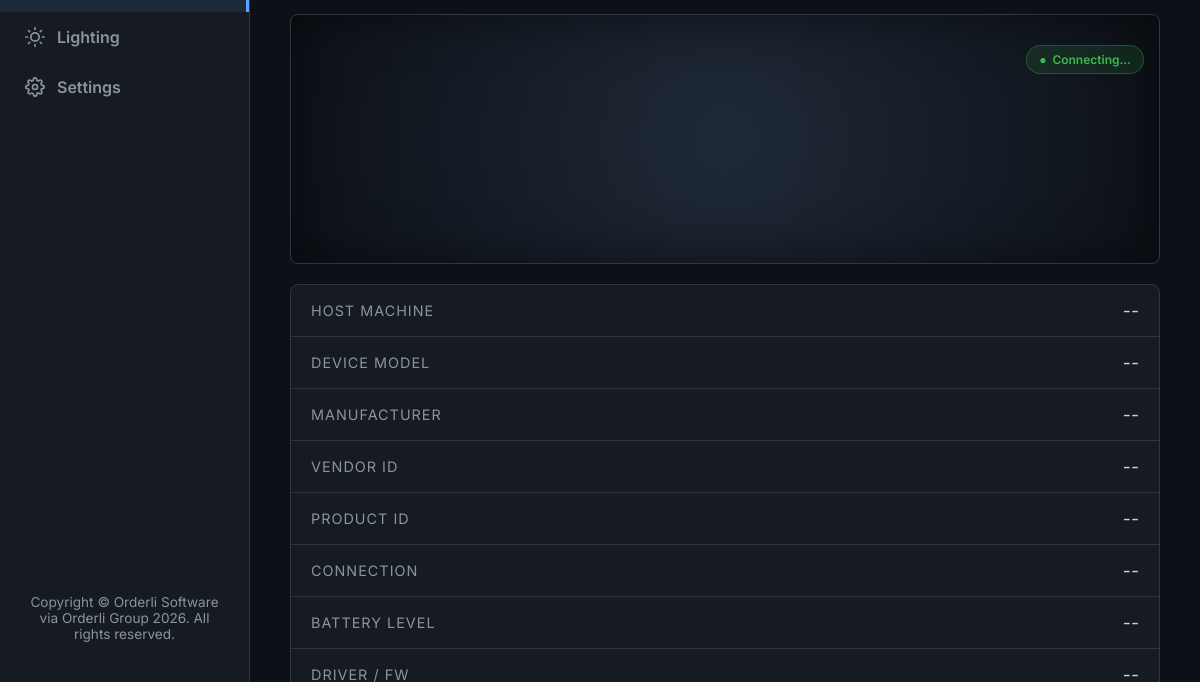
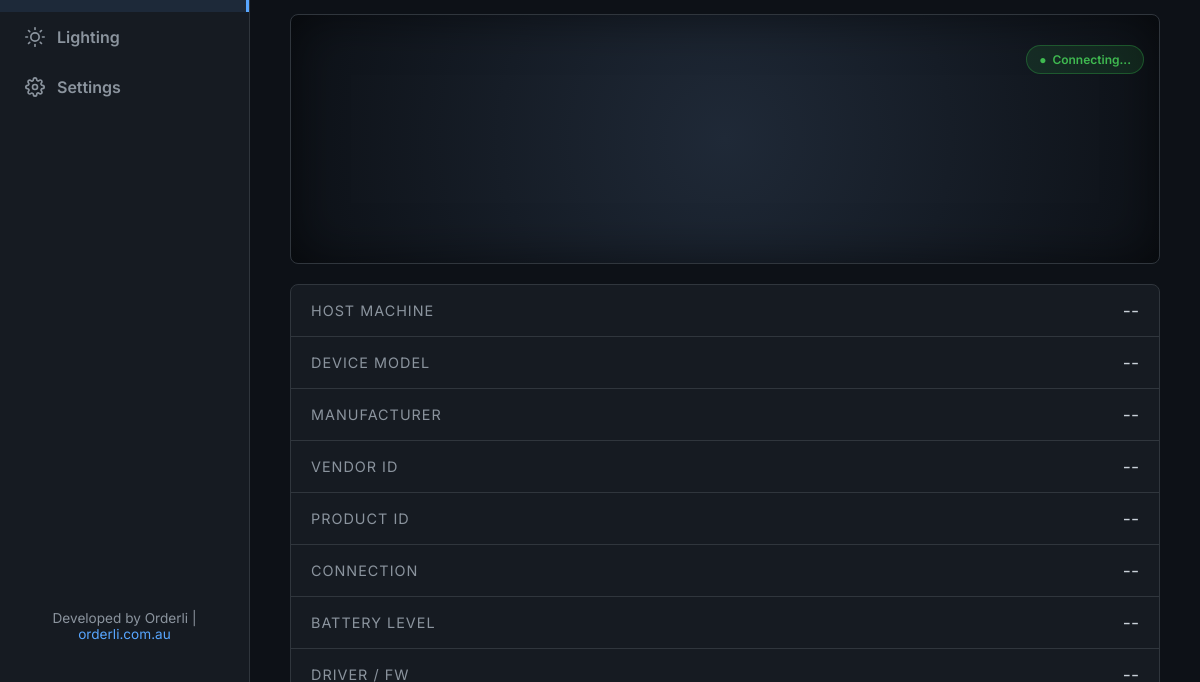
Before and after one commit to OrderliSS/SurfaceProKeyboard, an Electron app: page SurfaceTypeCoverManager.Web/wwwroot/index.html in a window 1200 px wide. Shown: the part 118-800 px from the top of the page. Drawn offline with Linux system fonts and the light colour scheme; no server answers.

Commit message:
Simplify copyright to Orderli (orderli.com.au)

```diff
--- a/SurfaceTypeCoverManager.Web/wwwroot/index.html
+++ b/SurfaceTypeCoverManager.Web/wwwroot/index.html
@@ -351,7 +351,7 @@
         </div>
 
         <div class="footer" style="text-align: center; padding: 20px; color: var(--text-muted); font-size: 0.85rem; margin-top: auto;">
-            Copyright &copy; Orderli Software via Orderli Group 2026. All rights reserved.
+            Developed by Orderli | <a href="https://orderli.com.au" target="_blank" style="color: var(--accent); text-decoration: none;">orderli.com.au</a>
         </div>
     </div>
 
```
Also changed, not shown: 6 other files.
